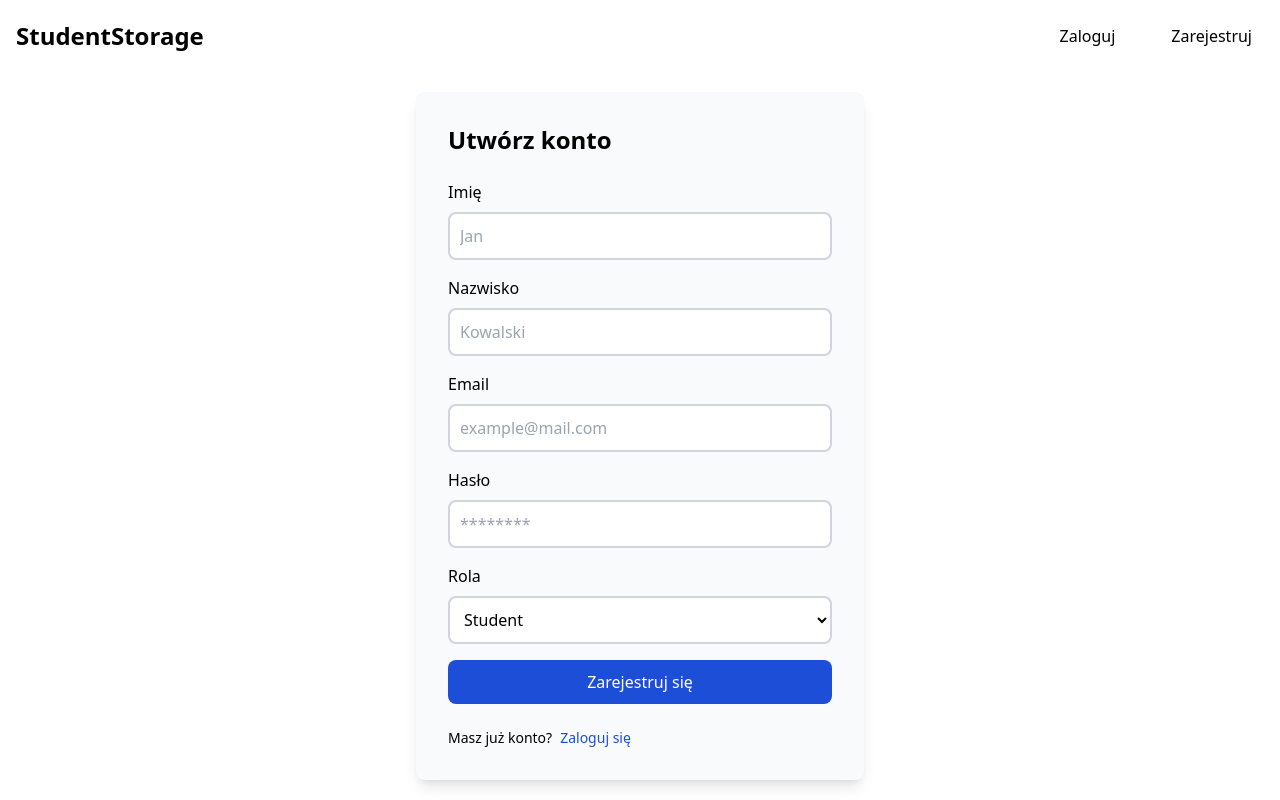
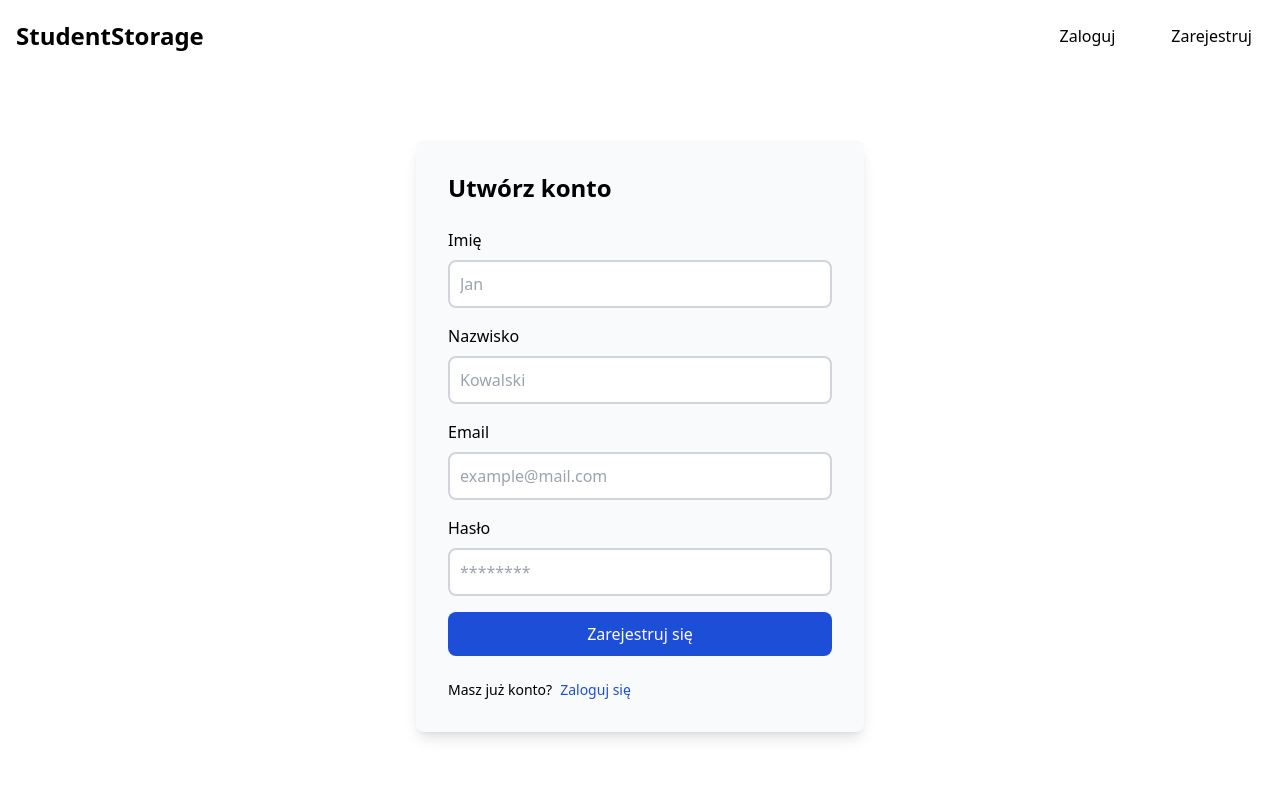
Before and after one commit to kisiaua/StudentStorage, a React (Vite) app: page /register in a window 1280 px wide. Built offline with nearby package versions, Linux system fonts and the light colour scheme.

Commit message:
Remove role selection at registration

```diff
--- a/src/pages/Register.tsx
+++ b/src/pages/Register.tsx
@@ -17,7 +17,7 @@ const Register = () => {
   const navigate = useNavigate();
 
   const handleChange = (
-    e: React.ChangeEvent<HTMLInputElement | HTMLSelectElement>
+    e: React.ChangeEvent<HTMLInputElement | HTMLSelectElement>,
   ) => {
     const { name, value } = e.target;
     setCredentials((prevCredentials) => ({
@@ -134,23 +134,23 @@ const Register = () => {
                 className="border-2 border-gray-300 rounded-lg block p-2.5 w-full"
               />
             </div>
-            <div>
-              <label htmlFor="role" className="block mb-2 font-medium">
-                Rola
-              </label>
-              <select
-                id="role"
-                value={credentials.role}
-                name="role"
-                onChange={handleChange}
-                required
-                className="bg-white border-2 border-gray-300 rounded-lg block p-2.5 w-full"
-              >
-                <option value="student">Student</option>
-                <option value="teacher">Nauczyciel</option>
-                <option value="admin">Admin</option>
-              </select>
-            </div>
+            {/*<div>*/}
+            {/*  <label htmlFor="role" className="block mb-2 font-medium">*/}
+            {/*    Rola*/}
+            {/*  </label>*/}
+            {/*  <select*/}
+            {/*    id="role"*/}
+            {/*    value={credentials.role}*/}
+            {/*    name="role"*/}
+            {/*    onChange={handleChange}*/}
+            {/*    required*/}
+            {/*    className="bg-white border-2 border-gray-300 rounded-lg block p-2.5 w-full"*/}
+            {/*  >*/}
+            {/*    <option value="student">Student</option>*/}
+            {/*    <option value="teacher">Nauczyciel</option>*/}
+            {/*    <option value="admin">Admin</option>*/}
+            {/*  </select>*/}
+            {/*</div>*/}
             <button className="w-full text-white bg-blue-700 hover:bg-blue-900 font-medium rounded-lg text-center py-2.5">
               Zarejestruj się
             </button>
```
